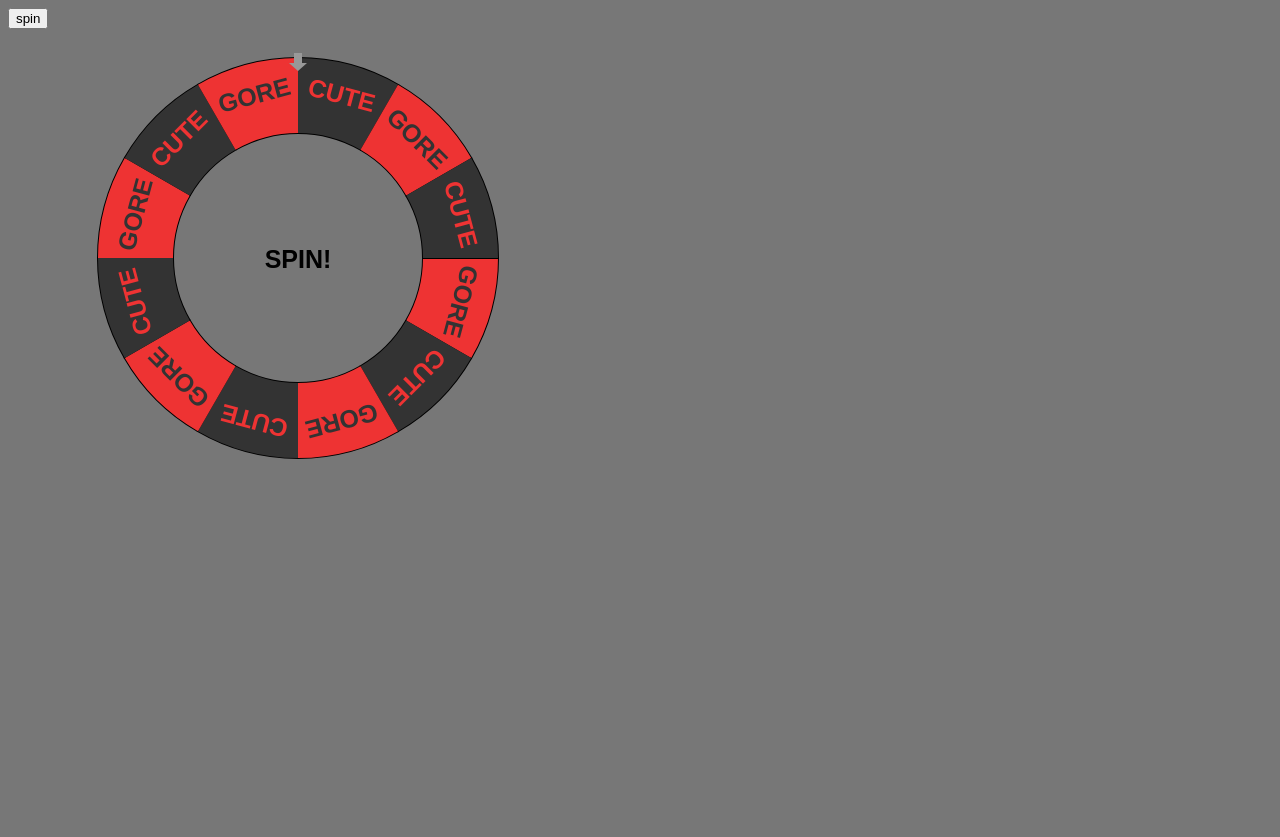
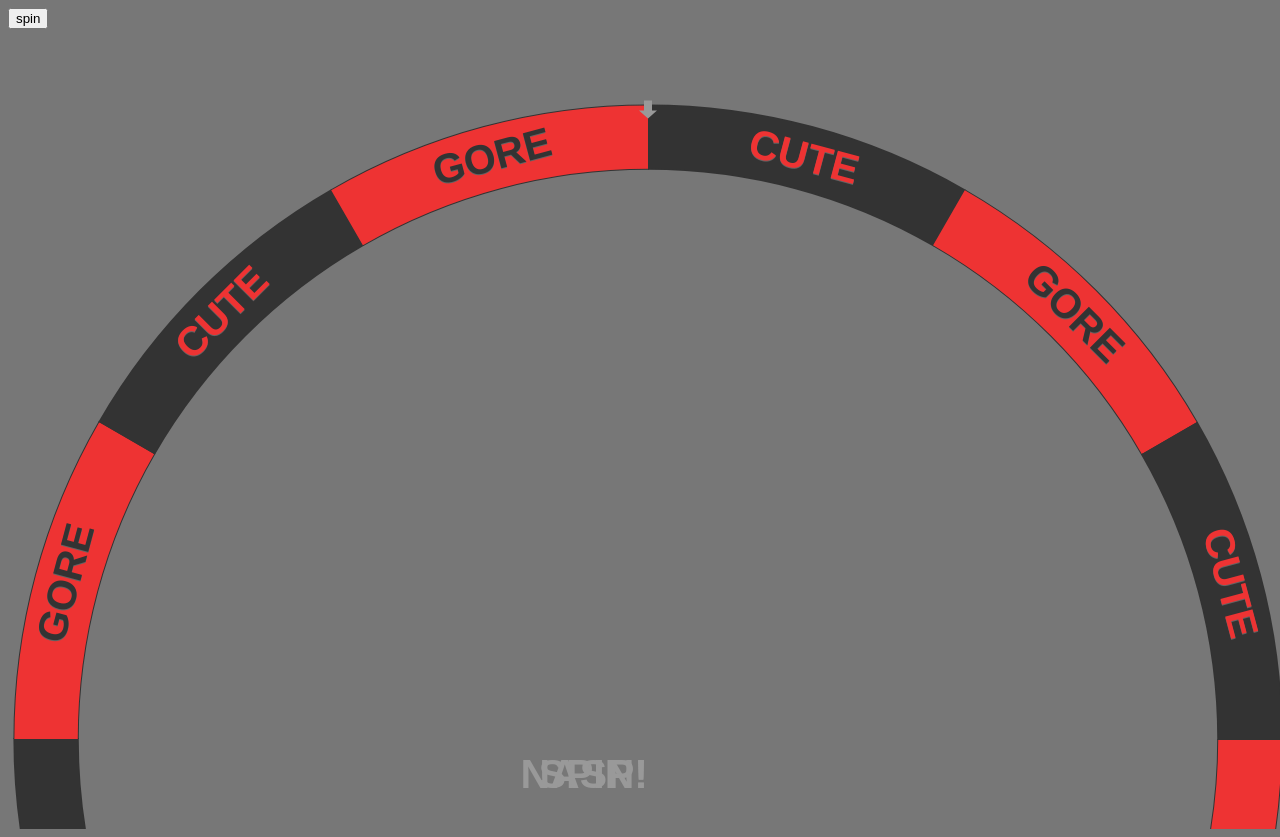
Before and after one commit to sscarduzio/rounette, a plain HTML site: page src/index.html in a window 1280 px wide. Before the commit the page ends 800 px from the top, so only its background shows below. Drawn offline with Linux system fonts and the light colour scheme.

Commit message:
parametrized sizes and alignments

```diff
--- a/src/index.html
+++ b/src/index.html
@@ -1,14 +1,15 @@
 
 <!--[if IE]><script type="text/javascript" src="/sites/default/files/1010/source/excanvas.js"></script><![endif]-->
 <input type="button" value="spin" onclick="spin();" style="float: left;" />
-<canvas id="wheelcanvas" width="500" height="500"></canvas>
+<canvas id="wheelcanvas" ></canvas>
 <script type="application/javascript">
+
 var colors = ["#E33", "#333"];
 var cellText = ["GORE", "CUTE"]
+
 var startAngle = 0;
 var arc = Math.PI / 6;
 var spinTimeout = null;
-
 var spinArcStart = 10;
 var spinTime = 0;
 var spinTimeTotal = 0;
@@ -21,39 +22,59 @@
 
 var canvas = document.getElementById("wheelcanvas");
 
+var half;
+var wheel_YOff;
+
+function resizeCanvas() {
+    canvas.width = document.body.clientWidth;
+    canvas.height = document.body.clientHeight;
+    //half = Math.min(canvas.height, canvas.width) / 2;
+    half = canvas.width / 2;
+    wheel_YOff = canvas.height - 90;
+
+    draw();
+}
+resizeCanvas()
+window.addEventListener('resize', resizeCanvas, false);
+
 function drawRouletteWheel() {
-    if (canvas.getContext) {
-      var outsideRadius = 200;
-      var textRadius = 160;
-      var insideRadius = 125;
+    if (!canvas.getContext) {
+        console.log("no context!");
+    }
+
+    var outsideRadius = half * 0.99;
+    var textRadius = outsideRadius * 0.93;
+    var insideRadius = outsideRadius * 0.90;
 
     ctx = canvas.getContext("2d");
-      ctx.clearRect(0,0,500,500);
+    ctx.clearRect(0, 0, canvas.width, canvas.height);
 
 
-      ctx.strokeStyle = "black";
+    ctx.strokeStyle = "#333";
     ctx.lineWidth = 2;
 
-      ctx.font = 'bold 16px sans-serif';
     drawMiddle("SPIN!");
+    drawMiddle("NASP!");
 
-      for(var i = 0; i < 12; i++) {
+    ctx.font = 'bold ' + Math.round(half * 0.064) + 'px sans-serif';
+
+    for (var i = 0; i < 12; i++) {
         var angle = startAngle + i * arc;
         ctx.fillStyle = colors[i % 2];
 
         ctx.beginPath();
-        ctx.arc(250, 250, outsideRadius, angle, angle + arc, false);
-        ctx.arc(250, 250, insideRadius, angle + arc, angle, true);
+        ctx.arc(half, wheel_YOff, outsideRadius, angle, angle + arc, false);
+        ctx.arc(half, wheel_YOff, insideRadius, angle + arc, angle, true);
         ctx.stroke();
         ctx.fill();
 
         ctx.save();
         ctx.shadowOffsetX = 0;
-        ctx.shadowOffsetY = 0;
-        ctx.shadowBlur    = 0;
-        ctx.shadowColor   = "rgb(220,220,220)";
+        ctx.shadowOffsetY = 1;
+        ctx.shadowBlur = 0;
+        ctx.shadowColor = "rgb(100,100,100)";
         ctx.fillStyle = colors[(i + 1) % 2];
-        ctx.translate(250 + Math.cos(angle + arc / 2) * textRadius, 250 + Math.sin(angle + arc / 2) * textRadius);
+        ctx.translate(half + Math.cos(angle + arc / 2) * textRadius, wheel_YOff + Math.sin(angle + arc / 2) * textRadius);
         ctx.rotate(angle + arc / 2 + Math.PI / 2);
         var text = cellText[i % 2];
         ctx.fillText(text, -ctx.measureText(text).width / 2, 0);
@@ -63,16 +84,16 @@
     //Arrow
     ctx.fillStyle = "#999";
     ctx.beginPath();
-      ctx.moveTo(250 - 4, 250 - (outsideRadius + 5));
-      ctx.lineTo(250 + 4, 250 - (outsideRadius + 5));
-      ctx.lineTo(250 + 4, 250 - (outsideRadius - 5));
-      ctx.lineTo(250 + 9, 250 - (outsideRadius - 5));
-      ctx.lineTo(250 + 0, 250 - (outsideRadius - 13));
-      ctx.lineTo(250 - 9, 250 - (outsideRadius - 5));
-      ctx.lineTo(250 - 4, 250 - (outsideRadius - 5));
-      ctx.lineTo(250 - 4, 250 - (outsideRadius + 5));
+    ctx.moveTo(half - 4, wheel_YOff - (outsideRadius + 5));
+    ctx.lineTo(half + 4, wheel_YOff - (outsideRadius + 5));
+    ctx.lineTo(half + 4, wheel_YOff - (outsideRadius - 5));
+    ctx.lineTo(half + 9, wheel_YOff - (outsideRadius - 5));
+    ctx.lineTo(half + 0, wheel_YOff - (outsideRadius - 13));
+    ctx.lineTo(half - 9, wheel_YOff - (outsideRadius - 5));
+    ctx.lineTo(half - 4, wheel_YOff - (outsideRadius - 5));
+    ctx.lineTo(half - 4, wheel_YOff - (outsideRadius + 5));
     ctx.fill();
-    }
+
 }
 
 function spin() {
@@ -83,8 +104,8 @@
 }
 
 function rotateWheel() {
-    spinTime += 15;
-    if(spinTime >= spinTimeTotal) {
+    spinTime += 45;
+    if (spinTime >= spinTimeTotal) {
         stopRotateWheel();
         return;
     }
@@ -100,20 +121,29 @@
     var arcd = arc * 180 / Math.PI;
     var index = Math.floor((360 - degrees % 360) / arcd);
     ctx.save();
-    drawMiddle(cellText[index%2])
+    ctx.restore();
+    drawMiddle(cellText[index % 2]);
+}
+
+function drawMiddle(text) {
+  ctx.save();
+  var textW = ctx.measureText(text).width;
+  var textH = Math.round(half * 0.064);
+  var textBox_xOff = canvas.width/2 -  textW;
+  var textBox_yOff = canvas.height - textH;
+  ctx.fillStyle = "red";
+  ctx.clearRect(textBox_xOff-textW, textBox_yOff-textH, textW+2, textH+2);
+
+  ctx.fillStyle = "#999";
+  ctx.font = 'bold ' + textH + 'px sans-serif';
+  ctx.fillText(text, textBox_xOff, textBox_yOff);
   ctx.restore();
 }
 
-  function drawMiddle(text) {
-    ctx.clearRect(250-80, 250-80, 160, 160)
-    ctx.font = 'bold 25px sans-serif';
-    ctx.fillText(text, 250 - ctx.measureText(text).width / 2, 250 + 10);
-  }
-
 function easeOut(t, b, c, d) {
-    var ts = (t/=d)*t;
-    var tc = ts*t;
-    return b+c*(tc + -3*ts + 3*t);
+    var ts = (t /= d) * t;
+    var tc = ts * t;
+    return b + c * (tc + -3 * ts + 3 * t);
 }
 
 draw();
```
Lines whose indentation alone changed are shown as unchanged.
